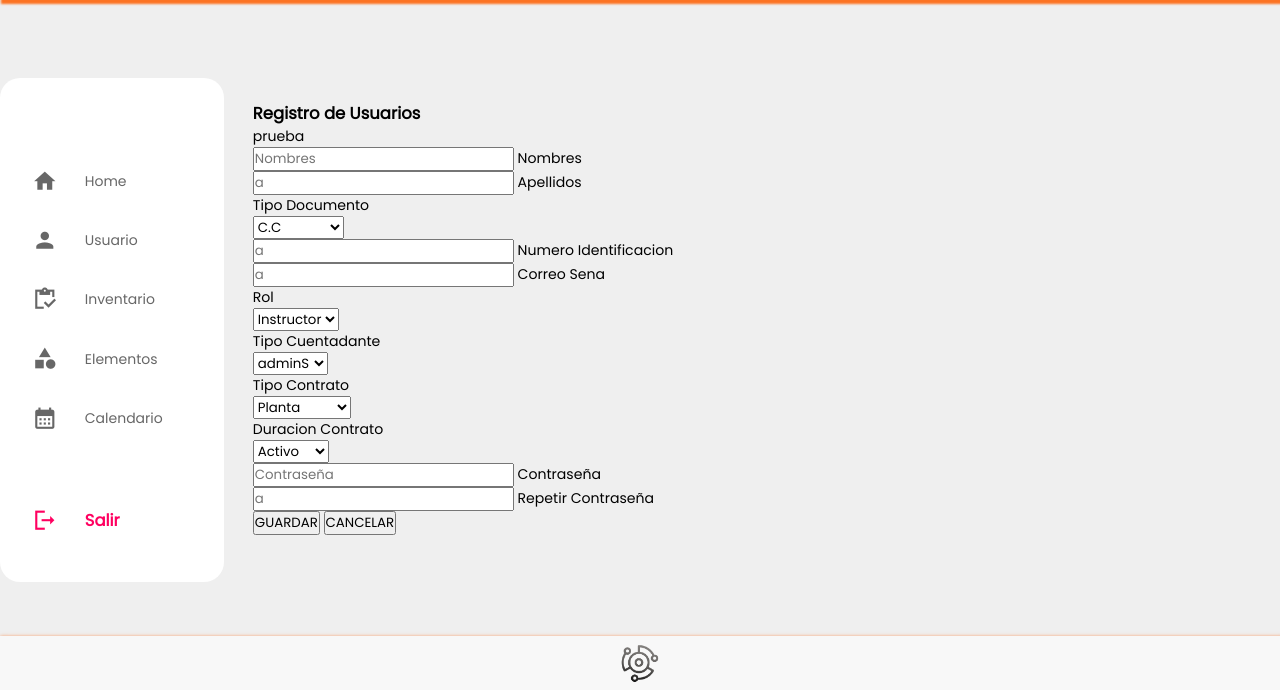
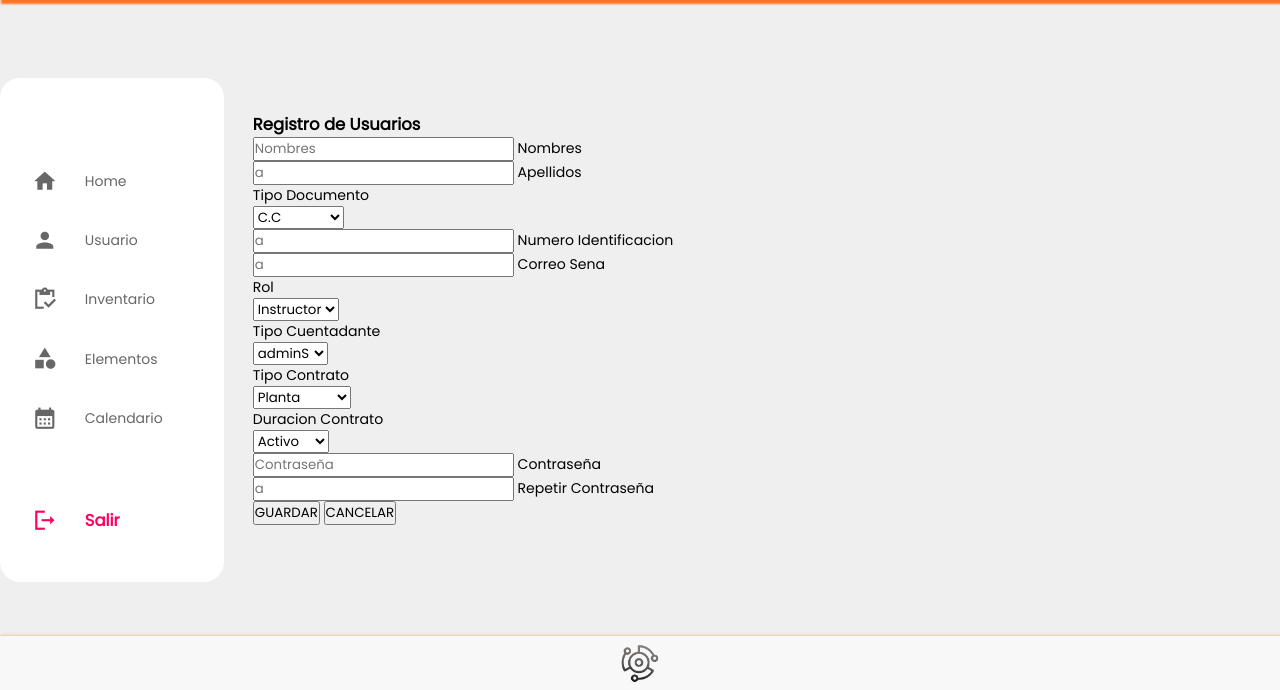
Before and after one commit to Alvarezzz14/ProyectoSgi, a Django app: template UsuariosSena/templates/registration/registroprueba.html in a window 1280 px wide. Shown: the part 110-800 px from the top of the page. Run offline with Django 4.2, Linux system fonts and the light colour scheme; the template is opened without the code that fills it, so the values that code supplies are empty.

Commit message:
modified:   UsuariosSena/templates/registration/registroprueba.html

```diff
--- a/UsuariosSena/templates/registration/registroprueba.html
+++ b/UsuariosSena/templates/registration/registroprueba.html
@@ -19,7 +19,7 @@
               <h1 class="title">Registro de Usuarios</h1>
 
               {% csrf_token %}
-              prueba
+
 
 
             <div class="container-1">
```
